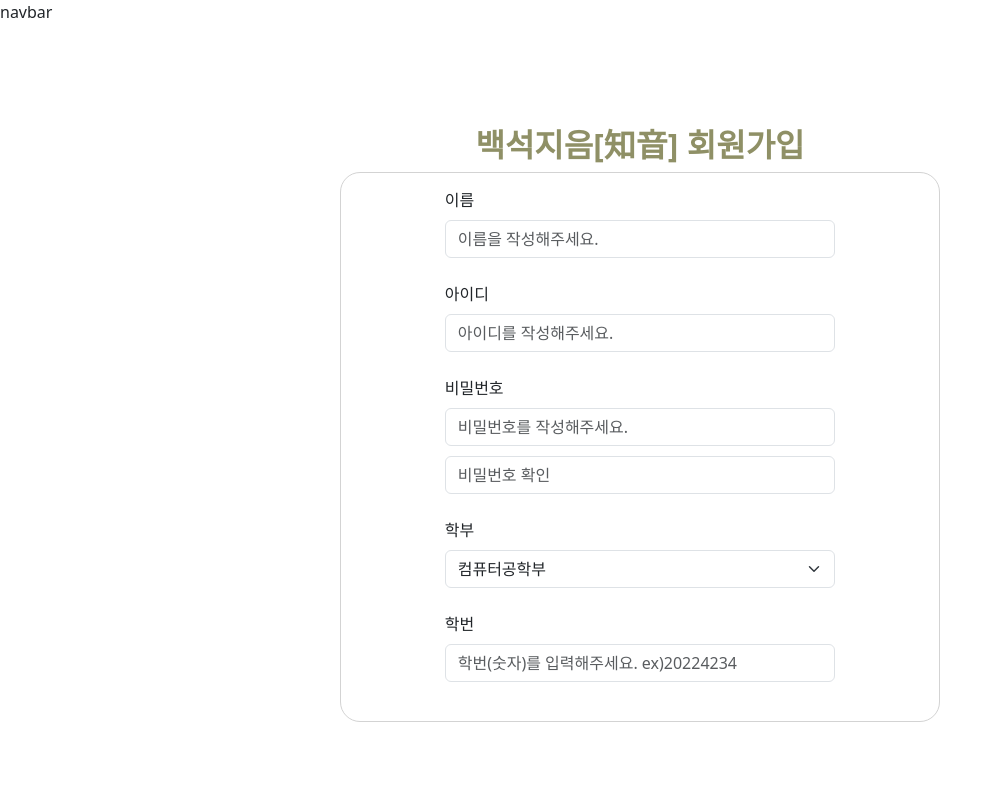
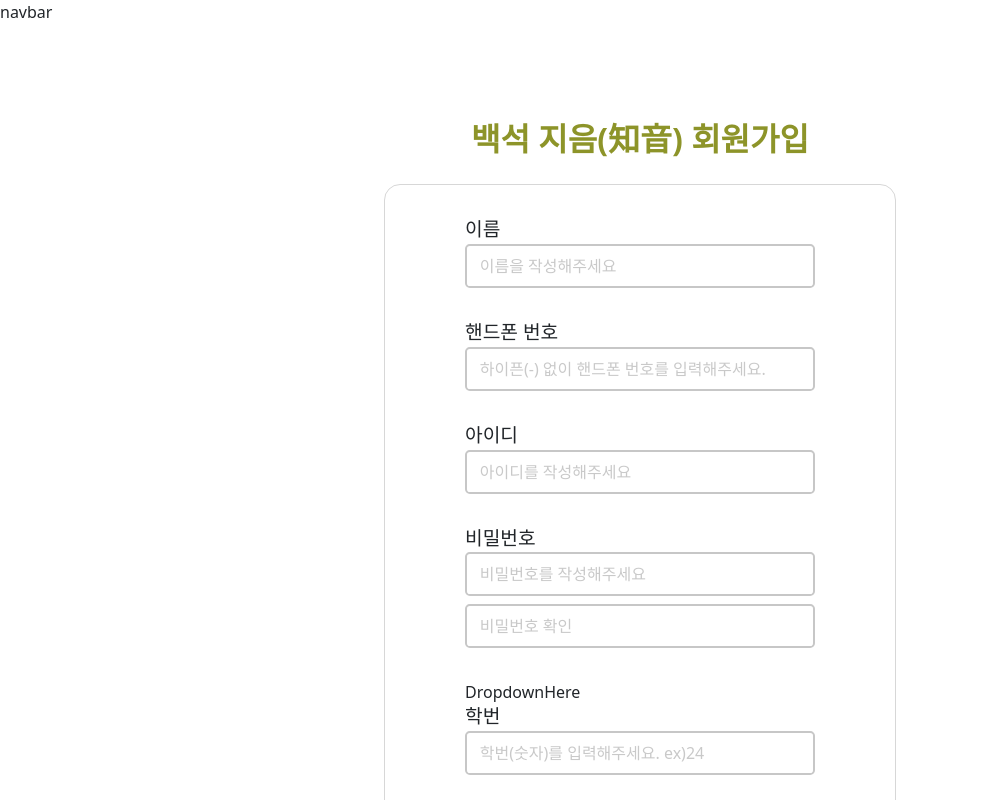
Before and after one commit to bmbx08/Jieum, a React (Create React App) app: page /signup in a window 1280 px wide. Shown: the top 800 px of the page, without its empty margins (0-1002 px from the left). Built offline with nearby package versions, Linux system fonts and the light colour scheme.

Commit message:
added inputs, need dropdown

```diff
--- /dev/null
+++ b/src/pages/LoginSignupPage/SignupPage/FirstPage/FirstPage.css
@@ -0,0 +1,51 @@
+.register-header {
+    font-weight: bold;
+    color: rgb(143, 144, 102);
+}
+.mb-4 {
+    width: 70%;
+    max-width: 400px;
+    max-height: 200px;
+    margin: 0 auto;
+
+}
+.display-center {
+    display: flex;
+    flex-direction: column;
+    justify-content: center;
+    align-items: center;
+    height: 100vh;
+}
+
+
+.register-link .goToRegister {
+    color: rgb(143, 144, 102);
+    text-decoration: none;
+    font-size: 13px;
+}
+
+.register-link .goToRegister:hover {
+    text-decoration: underline;
+}
+
+.register-container {
+    border: 1px solid lightgray;
+    width: 600px;
+    height: 550px;
+    background-color: white;
+    padding: 20px;
+    align-items: center;
+    display: flex;
+    justify-content: space-between;
+    border-radius: 20px;
+}
+
+.password-check {
+    margin-top: 10px;
+}
+
+.register-area {
+    flex: 1;
+}
+
+/* 이 css 적용안해도 저절로 css 되어잇던데 느낌이 쎄합니다.. 나중에 무조건 충돌 일어날거만같은... */
--- a/src/pages/LoginSignupPage/SignupPage/components/FirstPage.jsx
+++ b/src/pages/LoginSignupPage/SignupPage/FirstPage/FirstPage.jsx
@@ -1,6 +1,7 @@
 import React from "react";
 import Form from "react-bootstrap/Form";
 import 'bootstrap/dist/css/bootstrap.min.css';
+import "./FirstPage.css"
 
 const FirstPage = () => {
   return (
--- a/src/pages/LoginSignupPage/SignupPage/SignupPage.css
+++ b/src/pages/LoginSignupPage/SignupPage/SignupPage.css
@@ -1,51 +1,59 @@
-.register-header {
-    font-weight: bold;
-    color: rgb(143, 144, 102);
-}
-.mb-4 {
-    width: 70%;
-    max-width: 400px;
-    max-height: 200px;
-    margin: 0 auto;
-
-}
-.display-center {
+.signup-page{
     display: flex;
     flex-direction: column;
     justify-content: center;
-    align-items: center;
-    height: 100vh;
+    padding: 0 30%;
+}
+
+.signup-form-title{
+    text-align: center;
+    font-weight: bold;
+    color: #8D9429;
+    margin-top: 3em;
+    margin-bottom: 0.8em;
+}
+
+.signup-container{
+    border: 1.5px solid rgba(215,215,215,255);
+    border-radius: 1em;
+    /* height: 100em; */
+    padding: 2em 5em;
+}
+
+.signup-input-section{
+    display:flex;
+    flex-direction: column;
+    margin-bottom: 1.5em;
+}
+
+.signup-input-title{
+    font-size: 1.2em;
+    margin-bottom: 0.2em;
+}
+
+.signup-input-style{
+    border: 2px solid rgba(199,199,199,255);
+    flex:1;
+    border-radius: 0.3em;
+    padding: 0.5em 0.8em;
+    margin-bottom: 0.5em;
+}
+
+.signup-input-style::placeholder{
+    color: rgba(201,201,201,255);
 }
 
 
-.register-link .goToRegister {
-    color: rgb(143, 144, 102);
-    text-decoration: none;
-    font-size: 13px;
+
+
+/* number input창 화살표 없애기 */
+input[type="number"]::-webkit-inner-spin-button,
+input[type="number"]::-webkit-outer-spin-button {
+  -webkit-appearance: none;
+  margin: 0;
 }
 
-.register-link .goToRegister:hover {
-    text-decoration: underline;
+/* 파이어폭스 브라우저 */
+input[type="number"] {
+  -moz-appearance: textfield;
 }
-
-.register-container {
-    border: 1px solid lightgray;
-    width: 600px;
-    height: 550px;
-    background-color: white;
-    padding: 20px;
-    align-items: center;
-    display: flex;
-    justify-content: space-between;
-    border-radius: 20px;
-}
-
-.password-check {
-    margin-top: 10px;
-}
-
-.register-area {
-    flex: 1;
-}
-
-/* 이 css 적용안해도 저절로 css 되어잇던데 느낌이 쎄합니다.. 나중에 무조건 충돌 일어날거만같은... */
--- a/src/pages/LoginSignupPage/SignupPage/SignupPage.jsx
+++ b/src/pages/LoginSignupPage/SignupPage/SignupPage.jsx
@@ -1,6 +1,8 @@
 import React, { useState } from "react";
 import './SignupPage.css';
-import FirstPage from "./components/FirstPage";
+import FirstPage from "./FirstPage/FirstPage";
+import SignupInput from "./components/SignupInput";
+import MajorDropdown from "./components/MajorDropdown";
 
 const SignupPage = () => {
   const [page, setPage]= useState(1);
@@ -8,10 +10,23 @@ const SignupPage = () => {
 
 
   return (
-    <div>
-      <FirstPage/>
+    <div className="signup-page justify-middle">
+      {/* <FirstPage/> */}
+      <form>
+        <h2 className="signup-form-title">백석 지음(知音) 회원가입</h2>
+        <div className="signup-container">
+          <SignupInput title="이름" placeholder="이름을 작성해주세요"/>
+          <SignupInput title="핸드폰 번호" type="number" placeholder="하이픈(-) 없이 핸드폰 번호를 입력해주세요."/>
+          <SignupInput title="아이디" placeholder="아이디를 작성해주세요"/>
+          <SignupInput title="비밀번호" type="password" placeholder="비밀번호를 작성해주세요"/>
+          <MajorDropdown/>
+          <SignupInput title="학번" type="number" placeholder="학번(숫자)를 입력해주세요. ex)24"/>
+          <SignupInput title="각오의 한 마디" type="number" placeholder="간단하게 각오의 말을 작성해주세요."/>
+        </div>
 
-    <button onClick={()=>setPage(2)}>다음</button>
+      </form>
+
+      <button onClick={()=>setPage(2)}>다음</button>
     </div>
   );
 };
--- /dev/null
+++ b/src/pages/LoginSignupPage/SignupPage/components/MajorDropdown.jsx
@@ -0,0 +1,11 @@
+import React from 'react'
+
+const MajorDropdown = () => {
+  return (
+    <div>
+      DropdownHere
+    </div>
+  )
+}
+
+export default MajorDropdown
--- /dev/null
+++ b/src/pages/LoginSignupPage/SignupPage/components/SignupInput.jsx
@@ -0,0 +1,15 @@
+import React from 'react'
+
+const SignupInput = ({title,placeholder, type}) => {
+  return (
+    <div className='signup-input-section'>
+      <h4 className="signup-input-title">{title}</h4>
+      <input type={type} placeholder={placeholder} className='signup-input-style'/>
+      {title==="비밀번호"?(
+        <input className='signup-input-style' placeholder="비밀번호 확인"/>
+      ):""}
+    </div>
+  )
+}
+
+export default SignupInput
```
